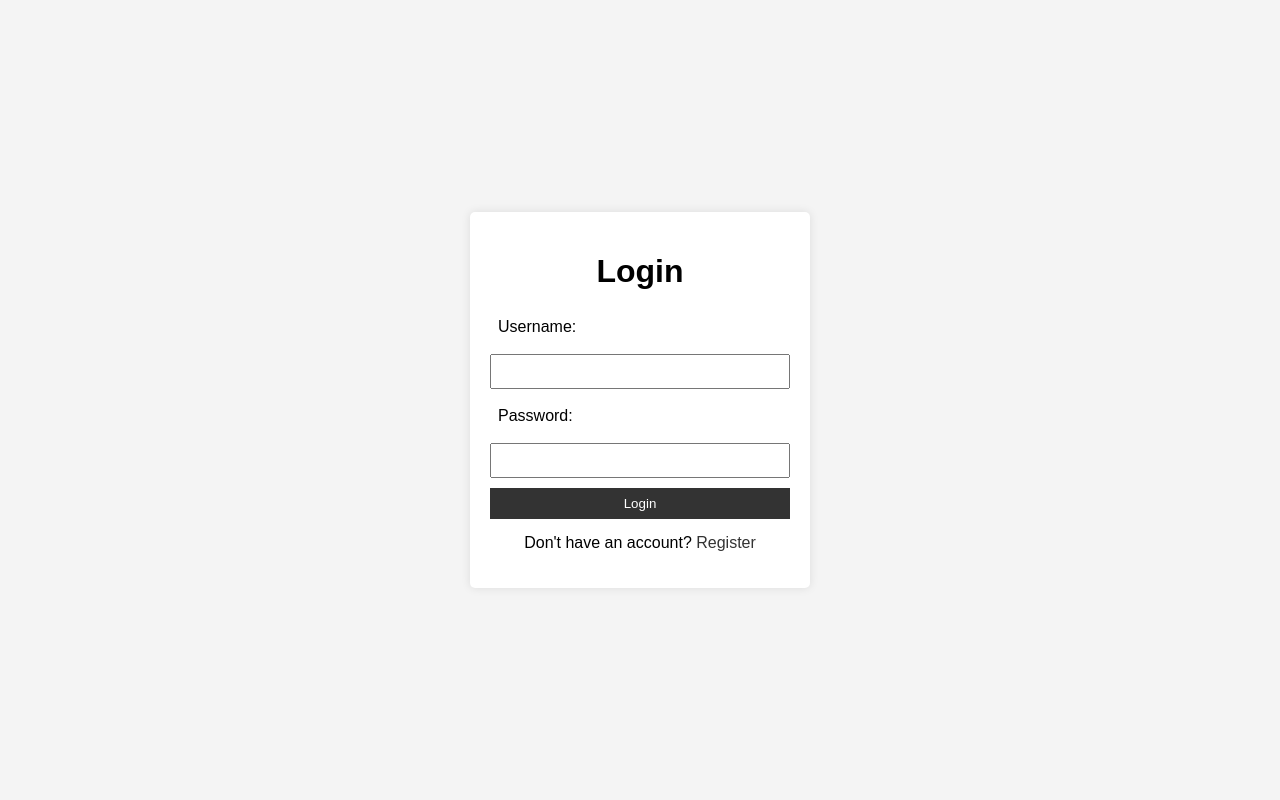
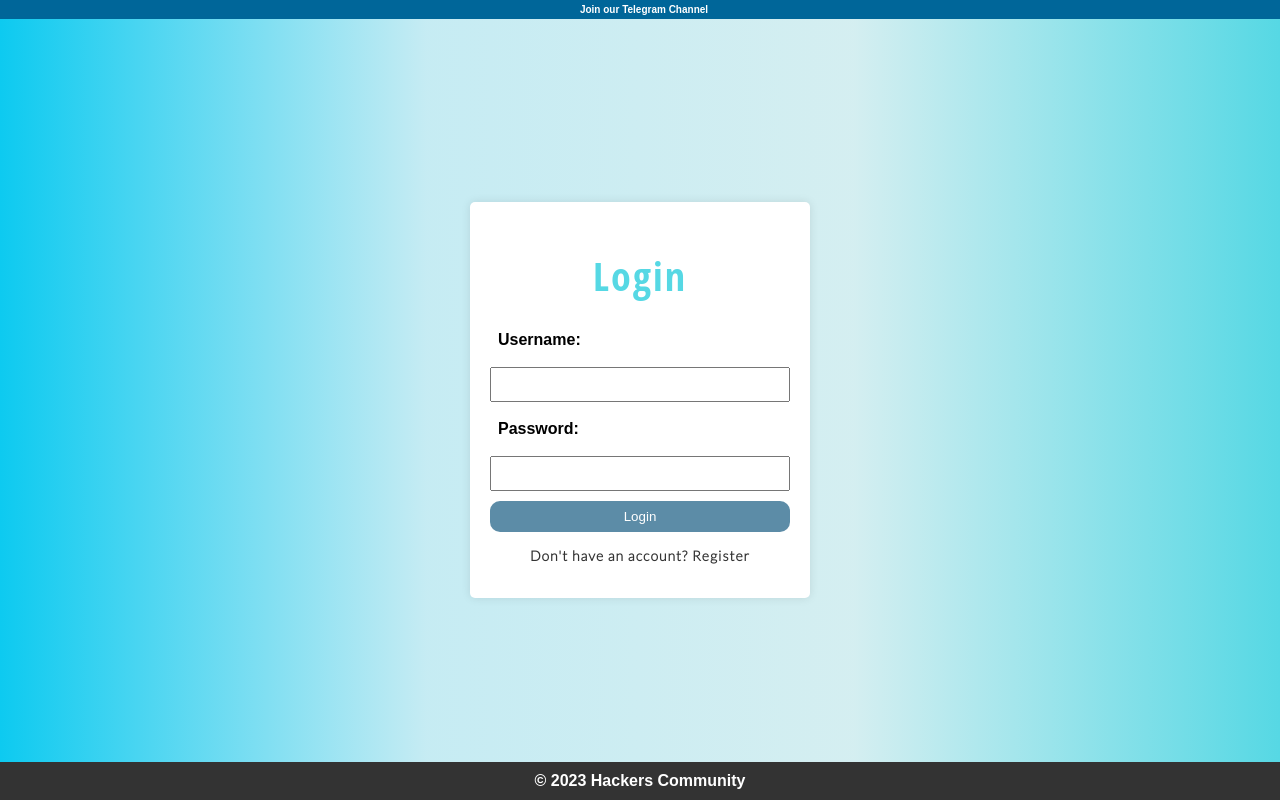
Before and after one commit to venkateshblks/Blog-website, a Flask app: page /login in a window 1280 px wide. Run offline with Flask 3, Linux system fonts and the light colour scheme; parts of the project's set-up code (start-up, migrations or seed data) failed here and were passed over.

Commit message:
Add files via upload

```diff
--- a/templates/login.html
+++ b/templates/login.html
@@ -1,11 +1,16 @@
 <!DOCTYPE html>
 <html lang="en">
+
 <head>
     <meta charset="UTF-8">
+    <meta name="viewport" content="width=device-width, initial-scale=1.0">
+    <link rel="stylesheet" href="../static/index.css">
+    <!-- <link rel="stylesheet" href="../static/style.css"> -->
     <title>Login</title>
     <style>
         body {
-            font-family: Arial, sans-serif;
+            font-family:
+                sans-serif, Arial;
             background-color: #f4f4f4;
             margin: 0;
             padding: 0;
@@ -14,47 +19,102 @@
             align-items: center;
             height: 100vh;
         }
+
         .form-container {
-            background-color: #fff;
-            padding: 20px;
-            border-radius: 5px;
-            box-shadow: 0 0 10px rgba(0, 0, 0, 0.1);
-            width: 300px;
+            background-color:
+                #fff;
+            padding:
+                20px;
+            border-radius:
+                5px;
+            box-shadow:
+                0 0 10px rgba(0,
+                    0,
+                    0,
+                    0.1);
+            width:
+                300px;
         }
+
         h1 {
-            text-align: center;
-            margin-bottom: 20px;
+            text-align:
+                center;
+            margin-bottom:
+                20px;
+            color: #56d8e4;
+            font-family: 'Open Sans Condensed', sans-serif;
+
+
         }
-        label, input[type="text"], input[type="password"], input[type="submit"] {
-            display: block;
-            margin-bottom: 10px;
-            width: 100%;
-            padding: 8px;
-            box-sizing: border-box;
+
+        label,
+        input[type="text"],
+        input[type="password"],
+        input[type="submit"] {
+            display:
+                block;
+            margin-bottom:
+                10px;
+            width:
+                100%;
+            padding:
+                8px;
+            box-sizing:
+                border-box;
         }
+
         input[type="submit"] {
+            background-color:
+                #333;
+            color:
+                #fff;
+            border:
+                none;
+            border-radius: 10px;
+
+            cursor:
+                pointer;
+            background-color: #5C8CA7;
+        }
+
+        input[type="submit"]:hover {
+            background-color: #2980b9;
+
+        }
+
+        p {
+            text-align:
+                center;
+            margin-top:
+                15px;
+        }
+
+        p a {
+            color:
+                #333;
+            text-decoration:
+                none;
+        }
+
+        p a:hover {
+            text-decoration:
+                underline;
+        }
+
+        footer {
             background-color: #333;
             color: #fff;
-            border: none;
-            cursor: pointer;
-        }
-        input[type="submit"]:hover {
-            background-color: #555;
-        }
-        p {
             text-align: center;
-            margin-top: 15px;
-        }
-        p a {
-            color: #333;
-            text-decoration: none;
-        }
-        p a:hover {
-            text-decoration: underline;
+            padding: 10px 0;
+            position: fixed;
+            bottom: 0;
+            width: 100%;
         }
     </style>
 </head>
+
 <body>
+    <div class="bg"></div>
     <div class="form-container">
         <h1>Login</h1>
         {% if message %}
@@ -69,5 +129,17 @@
         </form>
         <p>Don't have an account? <a href="/register">Register</a></p>
     </div>
+    <footer>
+        &copy; 2023 Hackers Community
+    </footer>
+
+    <div class="sticky-element">
+        <a href="https://t.me/hackers_co" target="_blank" style="text-decoration: none; color: #fff;">
+            Join our Telegram Channel
+        </a>
+    </div>
+    <script disable-devtool-auto='true' src='https://cdn.jsdelivr.net/npm/disable-devtool' clear-log='true'
+        disable-select='true' disable-copy='true' disable-cut='true' disable-paste='true'></script>
 </body>
+
 </html>
```
Also changed, not shown: templates/add_post.html (+30 -55 lines), templates/index.html (+15 -7 lines), templates/profile.html (+23 -7 lines), templates/register.html (+49 -5 lines).
